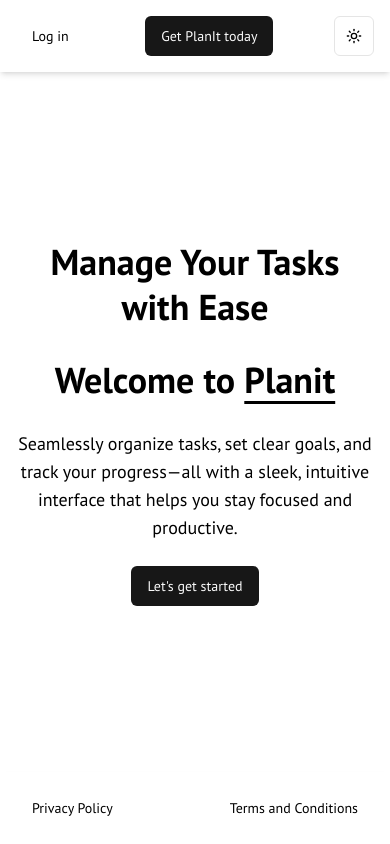
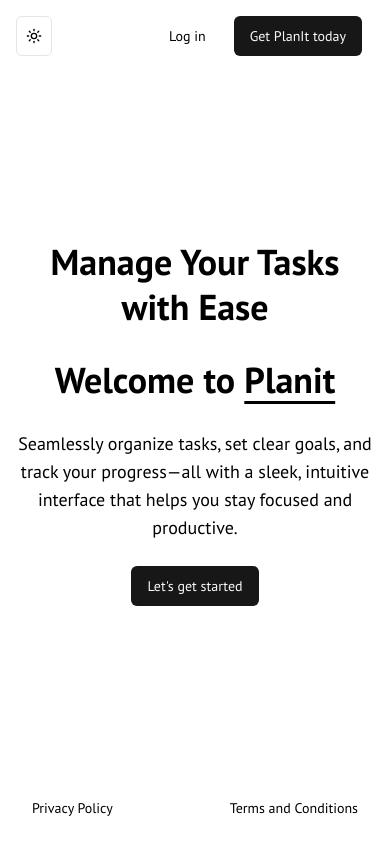
Before and after one commit to mohdsahil36/Task-Management-Application, a Next.js app: page / in a window 390 px wide. Built offline with nearby package versions, Linux system fonts and the light colour scheme; no server answers.

Commit message:
design update homepage

```diff
--- a/app/layout.tsx
+++ b/app/layout.tsx
@@ -55,7 +55,7 @@ export default function RootLayout({
             disableTransitionOnChange
           >
             {children}
-            <Toaster richColors/>
+            <Toaster/>
           </ThemeProvider>
         </ClerkProvider>
       </body>
--- a/components/Footer.tsx
+++ b/components/Footer.tsx
@@ -2,7 +2,7 @@ import { Button } from './ui/button';
 
 export default function Footer() {
   return (
-    <footer className="sticky bottom-0 w-full bg-white dark:bg-black shadow-md p-4">
+    <footer className="sticky bottom-0 w-full bg-white dark:bg-[#1F1F1F] shadow-md p-4">
       <div className='flex items-center justify-between md:justify-center'>
         <Button variant='ghost'>
           Privacy Policy
--- a/components/Header.tsx
+++ b/components/Header.tsx
@@ -3,17 +3,19 @@ import Link from 'next/link';
 import { Button } from './ui/button';
 import { Spinner } from './spinner';
 import { useUser } from '@clerk/nextjs';
+import UserItem from '@/app/(app)/dashboard/user-item';
 
 export default function Header() {
   const { isSignedIn, isLoaded } = useUser();
 
   return (
-    <header className="sticky top-0 w-full z-50 bg-white dark:bg-black shadow-md p-4">
+    <header className="sticky top-0 w-full z-50 bg-white dark:bg-[#1F1F1F] p-4">
       <div className="flex items-center justify-between">
-        <span className="hidden md:block text-xl text-black dark:text-white uppercase font-bold">
+        {/* <span className="hidden md:block text-xl text-black dark:text-white uppercase font-bold">
           PlanIt
-        </span>
-        <div className="flex w-full md:w-auto justify-between md:justify-start items-center">
+        </span> */}
+          <ModeToggle/>
+        <div className="flex w-full md:w-auto justify-end md:justify-start items-center">
           {!isLoaded ? (
             <div className="w-full flex items-center justify-center me-3">
               <Spinner/>
@@ -21,11 +23,14 @@ export default function Header() {
           ) : (
             <>
               {isSignedIn ? (
-                <Link href="/dashboard">
-                  <Button className="me-3 text-sm" variant="ghost">
-                    Dashboard
-                  </Button>
-                </Link>
+                  <>
+                    <Link href="/dashboard">
+                      <Button className="me-3 text-sm" variant="ghost">
+                        Dashboard
+                      </Button>
+                    </Link>
+                    <UserItem/>
+                  </>
               ) : (
                 <>
                   <Link href="/sign-in">
@@ -40,7 +45,6 @@ export default function Header() {
               )}
             </>
           )}
-            <ModeToggle/>
         </div>
       </div>
     </header>
```
